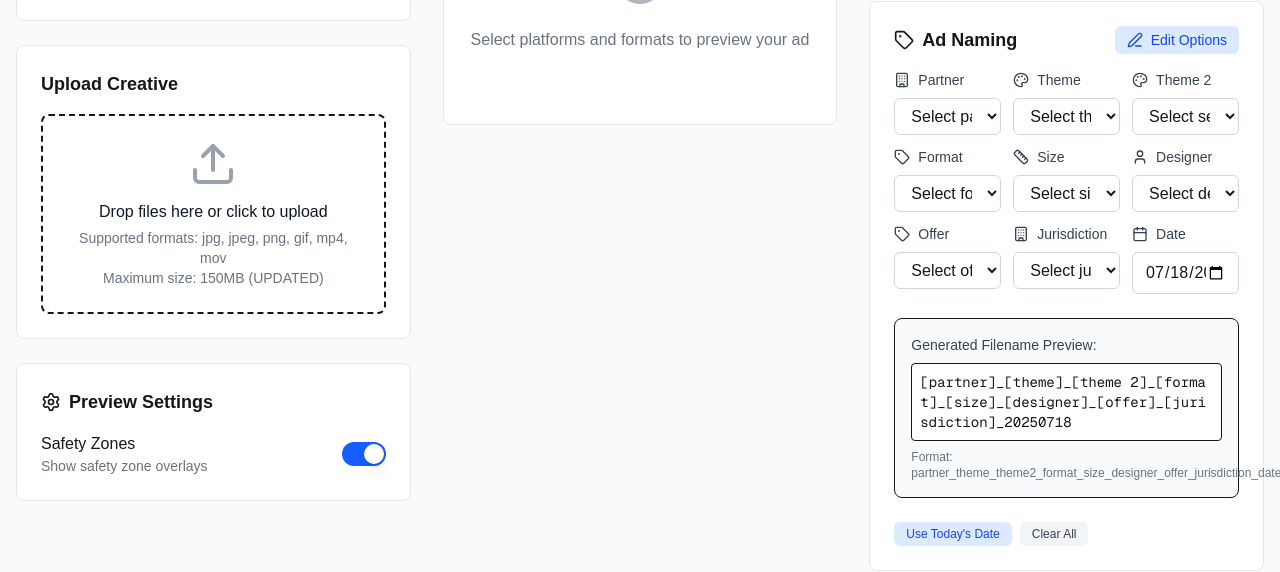
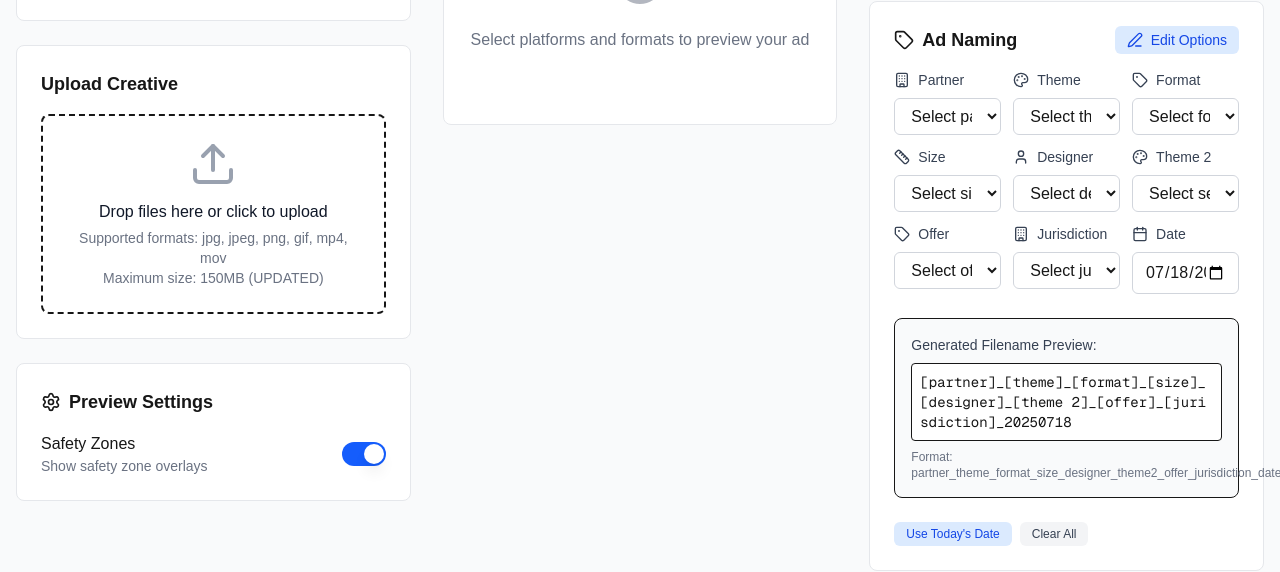
Before and after one commit to mbark223/aipromptbuilder, a Next.js app: page / in a window 1280 px wide. Shown: the part 326-898 px from the top of the page. Built offline with nearby package versions, Linux system fonts and the light colour scheme.

Commit message:
Revert "Fix UAC preview alignment and reorder Theme fields"
This reverts commit 932f04626fc33a6f2e06aefce0ccf96a7e997852.

```diff
--- a/components/ad-naming.tsx
+++ b/components/ad-naming.tsx
@@ -42,13 +42,6 @@ export function AdNaming({ onNameChange, className }: AdNamingProps) {
           placeholder: 'Select theme'
         },
         {
-          id: 'theme2',
-          label: 'Theme 2',
-          icon: <Palette className="w-4 h-4" />,
-          options: ['88Drums', 'Cleopatra', 'holiday', 'sports', 'gaming', 'finance', 'health', 'tech', 'lifestyle', 'entertainment'],
-          placeholder: 'Select secondary theme'
-        },
-        {
           id: 'format',
           label: 'Format',
           icon: <Tag className="w-4 h-4" />,
@@ -68,6 +61,13 @@ export function AdNaming({ onNameChange, className }: AdNamingProps) {
           icon: <User className="w-4 h-4" />,
           options: ['john', 'sarah', 'mike', 'emma', 'alex', 'lisa'],
           placeholder: 'Select designer'
+        },
+        {
+          id: 'theme2',
+          label: 'Theme 2',
+          icon: <Palette className="w-4 h-4" />,
+          options: ['88Drums', 'Cleopatra', 'holiday', 'sports', 'gaming', 'finance', 'health', 'tech', 'lifestyle', 'entertainment'],
+          placeholder: 'Select secondary theme'
         },
         {
           id: 'offer',
@@ -289,7 +289,7 @@ export function AdNaming({ onNameChange, className }: AdNamingProps) {
             {generatePreview()}
           </div>
           <p className="text-xs text-gray-500 mt-2">
-            Format: partner_theme_theme2_format_size_designer_offer_jurisdiction_date
+            Format: partner_theme_format_size_designer_theme2_offer_jurisdiction_date
           </p>
         </div>
 
--- a/components/ad-preview.tsx
+++ b/components/ad-preview.tsx
@@ -221,10 +221,9 @@ export function AdPreview({
       </div>
 
       {/* Preview Container */}
-      <div className="flex justify-center">
       <div
         ref={containerRef}
-          className="relative border border-gray-300 rounded-lg overflow-hidden"
+        className="relative mx-auto border border-gray-300 rounded-lg overflow-hidden"
         style={{
           width: previewDimensions.width,
           height: previewDimensions.height,
@@ -420,7 +419,6 @@ export function AdPreview({
           />
         </div>
       </div>
-      </div>
 
       {/* Selected Overlay Controls */}
       {selectedOverlay && (
```
Lines whose indentation alone changed are shown as unchanged.
